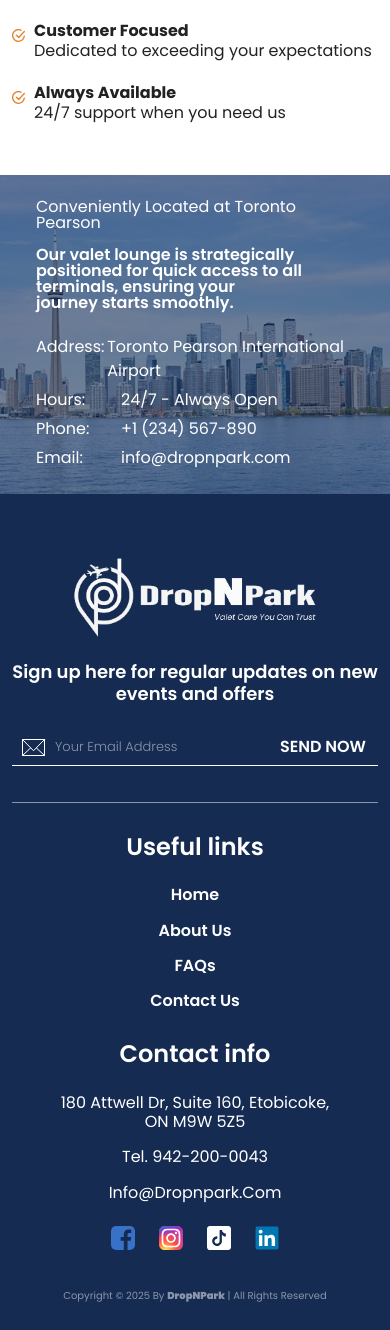
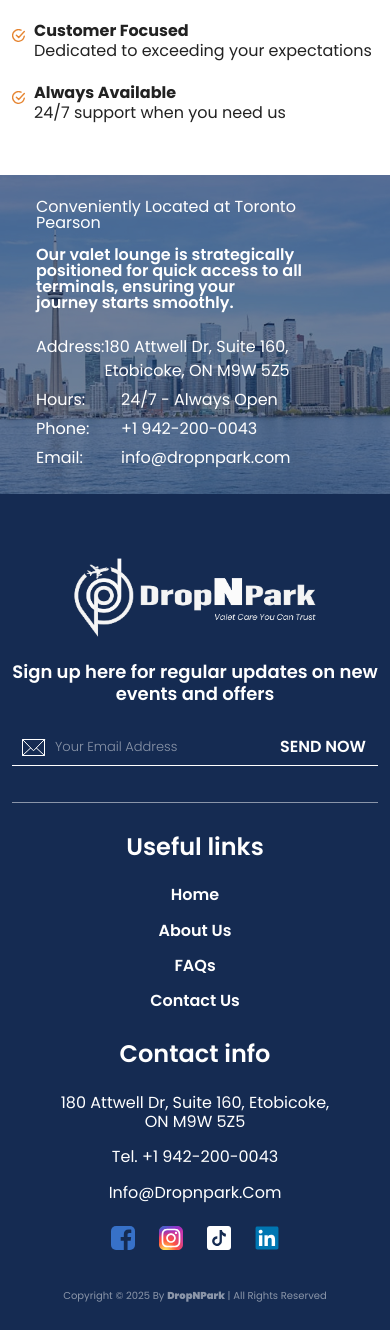
Before and after one commit to creatoactive-2024/update-code, a React (Vite) app: page /about in a window 390 px wide. Shown: the part 4364-5694 px from the top of the page. Built offline with nearby package versions, Linux system fonts and the light colour scheme.

Commit message:
add direction and update phone no

```diff
--- a/src/components/FindUs.tsx
+++ b/src/components/FindUs.tsx
@@ -52,7 +52,7 @@ const FindUs: React.FC = () => {
                       <span>
                         <img src={call} alt="Call Icon" />
                       </span>
-                      942-200-0043
+                      +1 942-200-0043
                     </a>
                     <a href="mailto:info@dropnpark.com">
                       <span>
--- a/src/components/Footer.tsx
+++ b/src/components/Footer.tsx
@@ -69,7 +69,7 @@ const Footer: React.FC = () => {
               <h3>Contact info</h3>
               <ul className="footer-contact">
                 <li><p>180 Attwell Dr, Suite 160, Etobicoke, ON M9W 5Z5</p></li>
-                <li><a href="tel:+919422000043">Tel. 942-200-0043</a></li>
+                <li><a href="tel:+19422000043">Tel. +1 942-200-0043</a></li>
                 <li><a href='mailto:info@dropnpark.com'>Info@dropnpark.com</a></li>
               </ul>
 
--- a/src/pages/Website/About.tsx
+++ b/src/pages/Website/About.tsx
@@ -193,12 +193,12 @@ const About: React.FC = () =>  {
                         <p className='contact-para-1'>Conveniently Located at Toronto Pearson</p>
                         <h5>Our valet lounge is strategically positioned for quick access to all terminals, ensuring your<br/> journey starts smoothly.</h5>
                         <div className='cont-wrap'>
-                        <p><span className='contact-head'>Address:</span> <span className='contact-content'>Toronto Pearson International Airport</span></p>
+                        <p><span className='contact-head'>Address:</span> <span className='contact-content'>180 Attwell Dr, Suite 160, Etobicoke, ON M9W 5Z5</span></p>
                         <p><span className='contact-head'>Hours:</span> <span className='contact-content'>24/7 - Always Open</span></p>
-                        <p><span className='contact-head'>Phone:</span> <span className='contact-content'><a href="tel:+919422000043">+1 (234) 567-890</a></span></p>
+                        <p><span className='contact-head'>Phone:</span> <span className='contact-content'><a href="tel:+19422000043">+1 942-200-0043</a></span></p>
                         <p><span className='contact-head'>Email:</span> <span className='contact-content'><a href='mailto:info@dropnpark.com'>info@dropnpark.com</a></span></p>
                         </div>
-                        <a role="button" className="main-button section-button btn btn-outline-primary">Get Direction</a>
+                        <a role="button" href="https://share.google/01diBFGmSHA38sQeE" target='_blank' className="main-button section-button btn btn-outline-primary">Get Direction</a>
                         </div>
                     </Row>
                 </Container>
--- a/src/pages/Website/ContactUs.tsx
+++ b/src/pages/Website/ContactUs.tsx
@@ -22,12 +22,12 @@ const ContactUs: React.FC = () => (
                         <p className='contact-para-1'>Conveniently Located at Toronto Pearson</p>
                         <h5>Our valet lounge is strategically positioned for quick access to all terminals, ensuring your<br/> journey starts smoothly.</h5>
                         <div className='cont-wrap'>
-                        <p><span className='contact-head'>Address:</span> <span className='contact-content'>Toronto Pearson International Airport</span></p>
+                        <p><span className='contact-head'>Address:</span> <span className='contact-content'>180 Attwell Dr, Suite 160, Etobicoke, ON M9W 5Z5</span></p>
                         <p><span className='contact-head'>Hours:</span> <span className='contact-content'>24/7 - Always Open</span></p>
-                        <p><span className='contact-head'>Phone:</span> <span className='contact-content'><a href="tel:+919422000043">+1 (234) 567-890</a></span></p>
+                        <p><span className='contact-head'>Phone:</span> <span className='contact-content'><a href="tel:+19422000043">+1 942-200-0043</a></span></p>
                         <p><span className='contact-head'>Email:</span> <span className='contact-content'><a href='mailto:info@dropnpark.com'>info@dropnpark.com</a></span></p>
                         </div>
-                        <a role="button" className="main-button section-button btn btn-outline-primary">Get Direction</a>
+                        <a role="button" className="main-button section-button btn btn-outline-primary" href="https://share.google/01diBFGmSHA38sQeE" target='_blank'>Get Direction</a>
                         </div>
                     </Row>
                 </Container>
```
Also changed, not shown: 1 other file (tests, documents, lock files or other folders).
